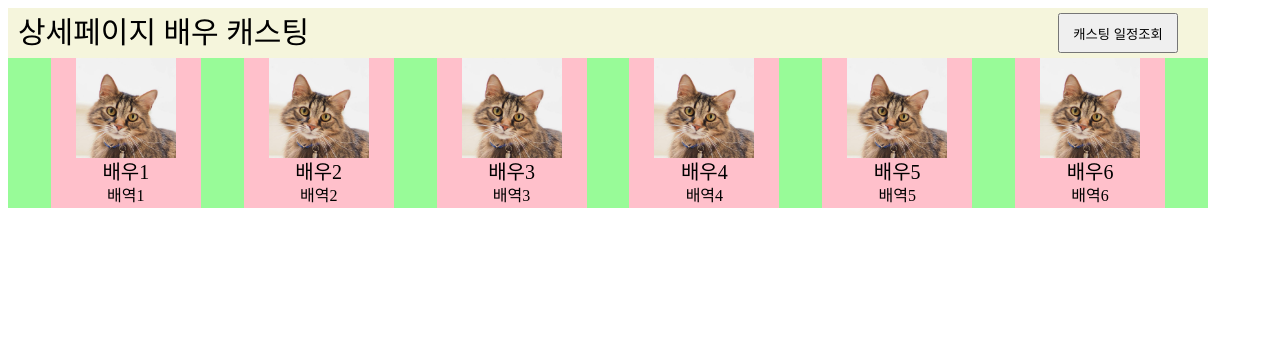
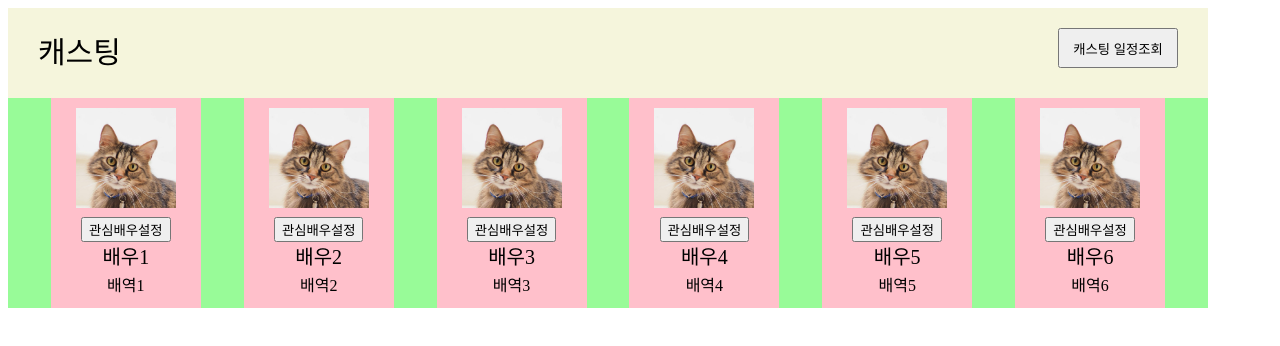
Before and after one commit to pakrc194/project_malang, a website: page views/desc_actor.html in a window 1280 px wide. Drawn offline with Linux system fonts and the light colour scheme.

```diff
--- a/package.json
+++ b/package.json
@@ -3,6 +3,7 @@
     "express": "^5.1.0",
     "multer": "^2.0.2",
     "mysql2": "^3.15.3",
-    "nunjucks": "^3.2.4"
+    "nunjucks": "^3.2.4",
+    "ws": "^8.18.3"
   }
 }
--- a/style/desc_actor.css
+++ b/style/desc_actor.css
@@ -1,28 +1,29 @@
 .act_wrapper {
     width: 1200px;
-    height: 200px;
+    height: 300px;
     background-color: palegreen;
 }
 .casting {
     position: relative;
     width: 1200px;
-    height: 50px;
+    height: 90px;
     background-color: beige;
 }
+
 
 .casting_schedule {
     width: 120px;
     height: 40px;
     position: absolute;
     right: 30px;
-    top: 5px;
+    top: 20px;
 }
 
 .letter_casting {
     height: 50px;
-    line-height: 50px;
+    line-height: 90px;
     font-size: 30px;
-    margin-left: 10px;
+    margin-left: 30px;
 }
 
 .actor_box{
@@ -33,9 +34,11 @@
 
 .ind_actor {
     width: 150px;
-    height: 150px;
+    height: 210px;
     background-color: pink;
     text-align: center;
+    padding-top: 10px;
+    box-sizing: border-box;
 }
 
 .ind_actor > img{
@@ -43,9 +46,13 @@
     height: 100px;
 }
 
+.fav_act {
+    margin-top: 5px;
+}
+
 .actor_name{
     font-size: 20px;
-    line-height: 20px;
+    line-height: 30px;
 }
 
 .cast_name {
--- a/views/desc_actor.html
+++ b/views/desc_actor.html
@@ -10,37 +10,43 @@
 <body>
     <div class="act_wrapper">
         <div class="casting">
-            <div class="letter_casting">상세페이지 배우 캐스팅</div>
+            <div class="letter_casting">캐스팅</div>
             <input type="submit" value="캐스팅 일정조회" class="casting_schedule">
         </div>
         <div class="actor_box">
             <div class="ind_actor">
                 <img src="../img/cat3_cut.jpg" alt="">
+                <input type="submit" value="관심배우설정" class="fav_act">
                 <div class="actor_name">배우1</div>
                 <div calss="cast_name">배역1</div>
             </div>
             <div class="ind_actor">
                 <img src="../img/cat3_cut.jpg" alt="">
+                <input type="submit" value="관심배우설정" class="fav_act">
                 <div class="actor_name">배우2</div>
                 <div calss="cast_name">배역2</div>
             </div>
             <div class="ind_actor">
                 <img src="../img/cat3_cut.jpg" alt="">
+                <input type="submit" value="관심배우설정" class="fav_act">
                 <div class="actor_name">배우3</div>
                 <div calss="cast_name">배역3</div>
             </div>
             <div class="ind_actor">
                 <img src="../img/cat3_cut.jpg" alt="">
+                <input type="submit" value="관심배우설정" class="fav_act">
                 <div class="actor_name">배우4</div>
                 <div calss="cast_name">배역4</div>
             </div>
             <div class="ind_actor">
                 <img src="../img/cat3_cut.jpg" alt="">
+                <input type="submit" value="관심배우설정" class="fav_act">
                 <div class="actor_name">배우5</div>
                 <div calss="cast_name">배역5</div>
             </div>
             <div class="ind_actor">
                 <img src="../img/cat3_cut.jpg" alt="">
+                <input type="submit" value="관심배우설정" class="fav_act">
                 <div class="actor_name">배우6</div>
                 <div calss="cast_name">배역6</div>
             </div>
```
Also changed, not shown: js/seatB1.js (+6 -4 lines), 1 other file.
